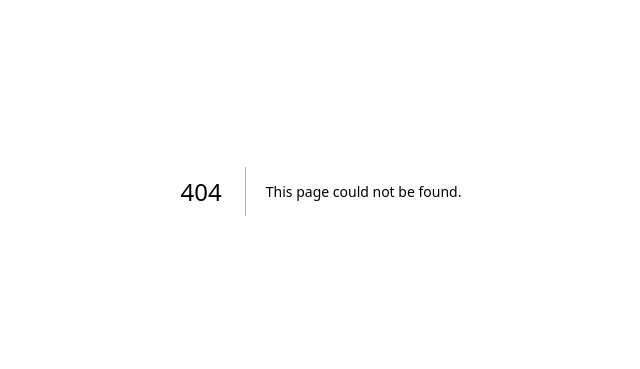
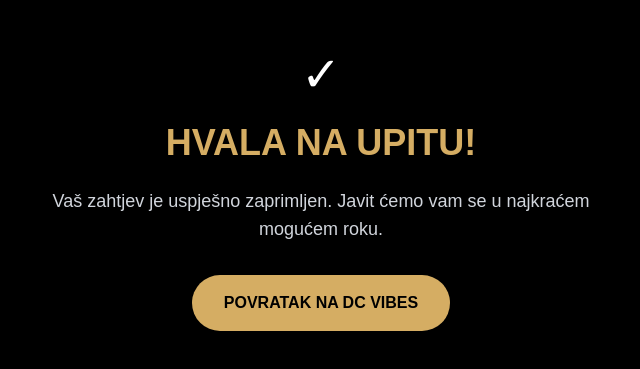
Before and after one commit to matijacafuk-cmd/dc-vibes-website, a Next.js app: page /hvala in a window 1280 px wide. Before the commit this address had no page. Shown: the part 209-578 px from the top of the page, without its empty margins (319-959 px from the left). Built offline with nearby package versions, Linux system fonts and the light colour scheme.

Commit message:
Create page.tsx

```diff
--- /dev/null
+++ b/app/hvala/page.tsx
@@ -0,0 +1,21 @@
+export default function Hvala() {
+  return (
+    <main className="flex min-h-screen flex-col items-center justify-center bg-black px-6 text-center text-white">
+      <div className="max-w-xl">
+        <div className="mb-6 text-5xl">✓</div>
+        <h1 className="mb-6 text-4xl font-bold text-[#d5ad63]">
+          HVALA NA UPITU!
+        </h1>
+        <p className="mb-8 text-lg text-gray-300">
+          Vaš zahtjev je uspješno zaprimljen. Javit ćemo vam se u najkraćem mogućem roku.
+        </p>
+        <a
+          href="/"
+          className="inline-block rounded-full bg-[#d5ad63] px-8 py-4 font-bold text-black"
+        >
+          POVRATAK NA DC VIBES
+        </a>
+      </div>
+    </main>
+  );
+}
```
